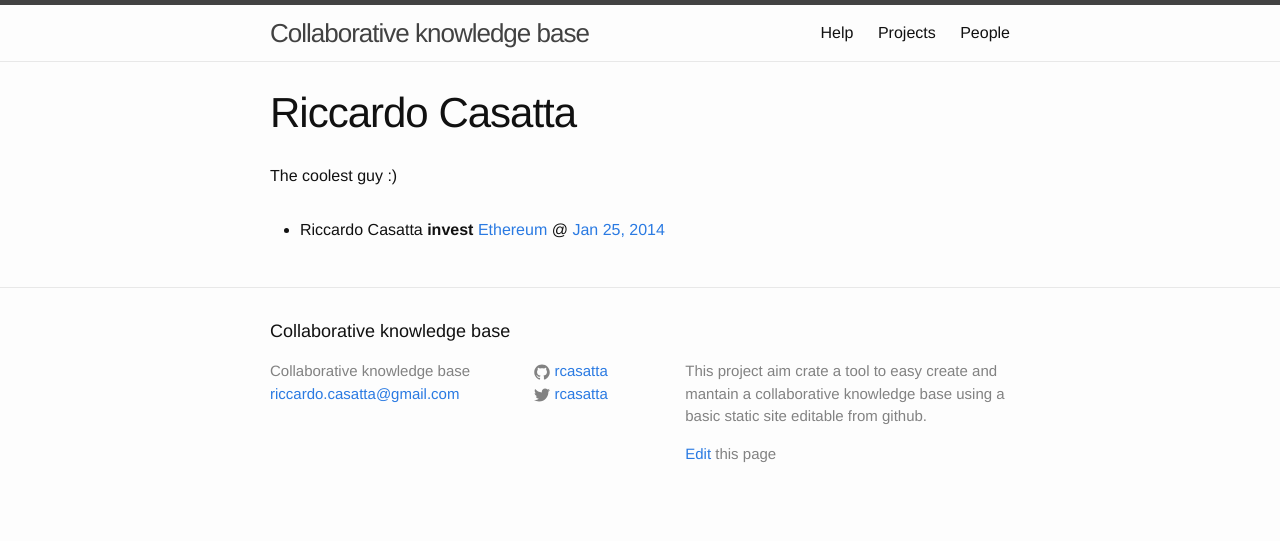
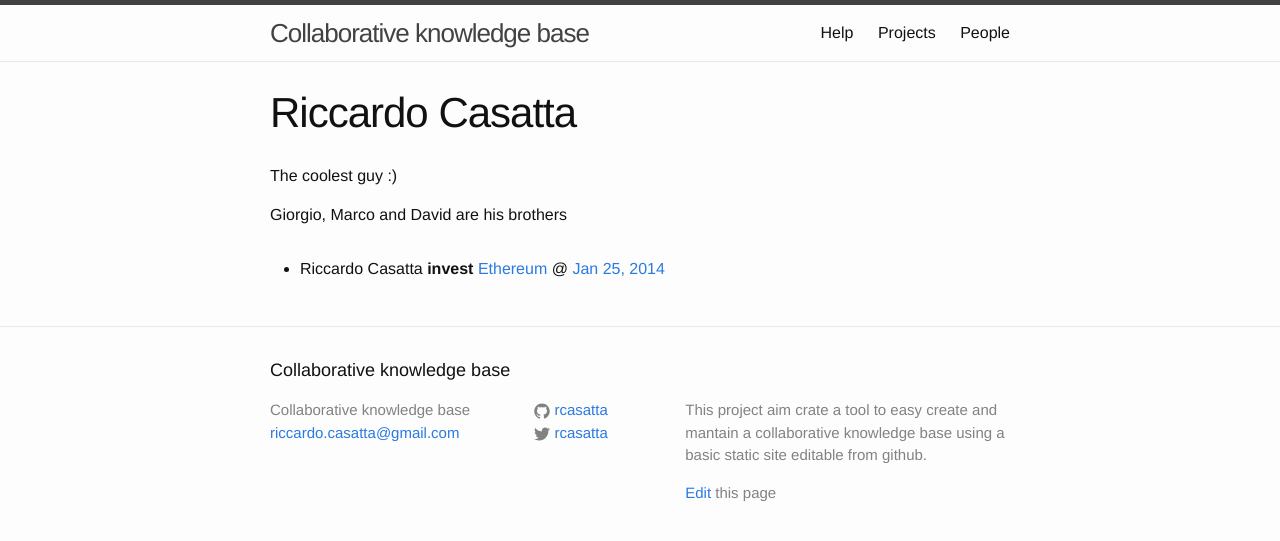
Before and after one commit to RCasatta/knowledge-base, a Jekyll site: the page built from people/riccardo.casatta.md, in a window 1280 px wide. Shown: the top 541 px of the page. Built offline with Jekyll 4.4.1, drawn with Linux system fonts in a browser that asks for light colours.

Commit message:
Update riccardo.casatta.md

```diff
--- a/people/riccardo.casatta.md
+++ b/people/riccardo.casatta.md
@@ -4,3 +4,5 @@ title: Riccardo Casatta
 ---
 
 The coolest guy :)
+
+Giorgio, Marco and David are his brothers
```
